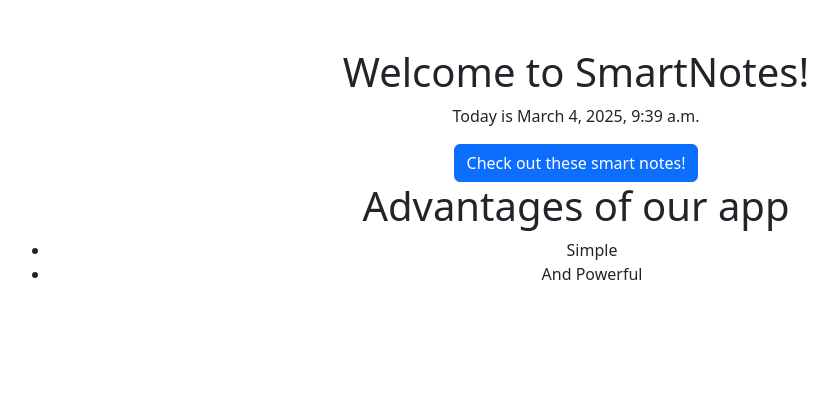
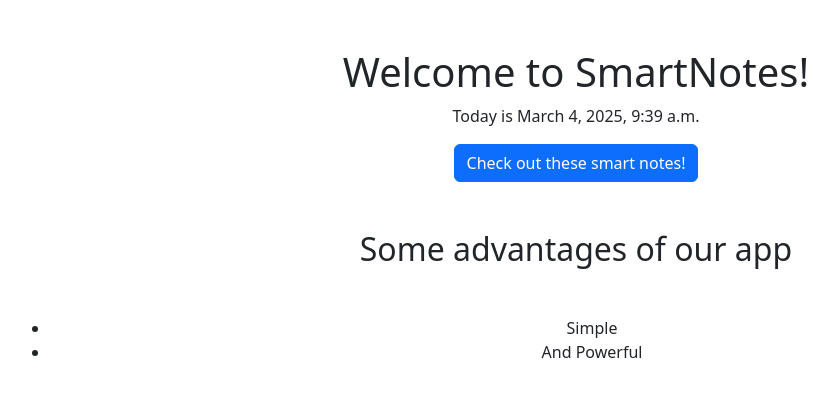
Before and after one commit to Denniszedead/django-essentials, a Django app: page /home/ in a window 1280 px wide. Shown: the top 397 px of the page, without its empty margins (64-902 px from the left). Run offline with Django 5.2, Linux system fonts and the light colour scheme.

Commit message:
Include advantages.html template to the welcome template

```diff
--- a/home/templates/home/advantages.html
+++ b/home/templates/home/advantages.html
@@ -1,7 +1,3 @@
-<h1>
-    Advantages of our app
-</h1>
-
 <ul>
     <li>Simple</li>
     <li>And Powerful</li>
--- a/home/templates/home/welcome.html
+++ b/home/templates/home/welcome.html
@@ -4,5 +4,8 @@
     <h1>Welcome to SmartNotes!</h1>
     <p>Today is {{today}}</p>
     <a href="{% url 'notes.list' %}" class="btn btn-primary">Check out these smart notes!</a>
+    <h2 class="my-5">
+        Some advantages of our app
+    </h2>
     {% include "./advantages.html" %}
 {% endblock %}
```
